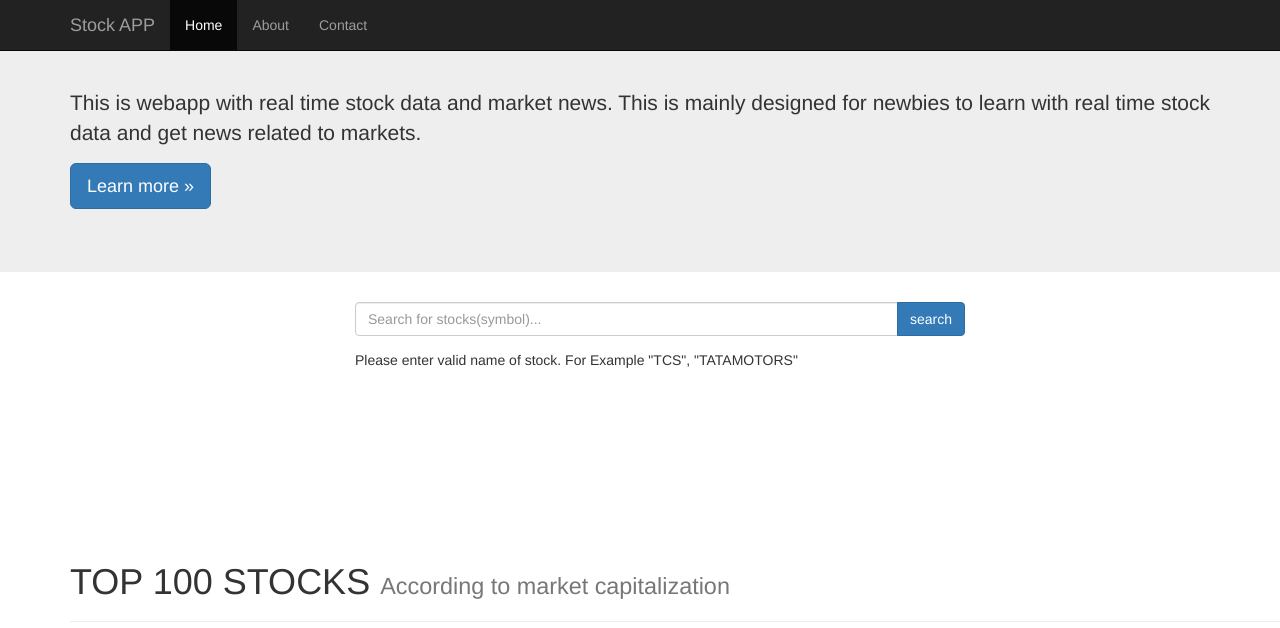
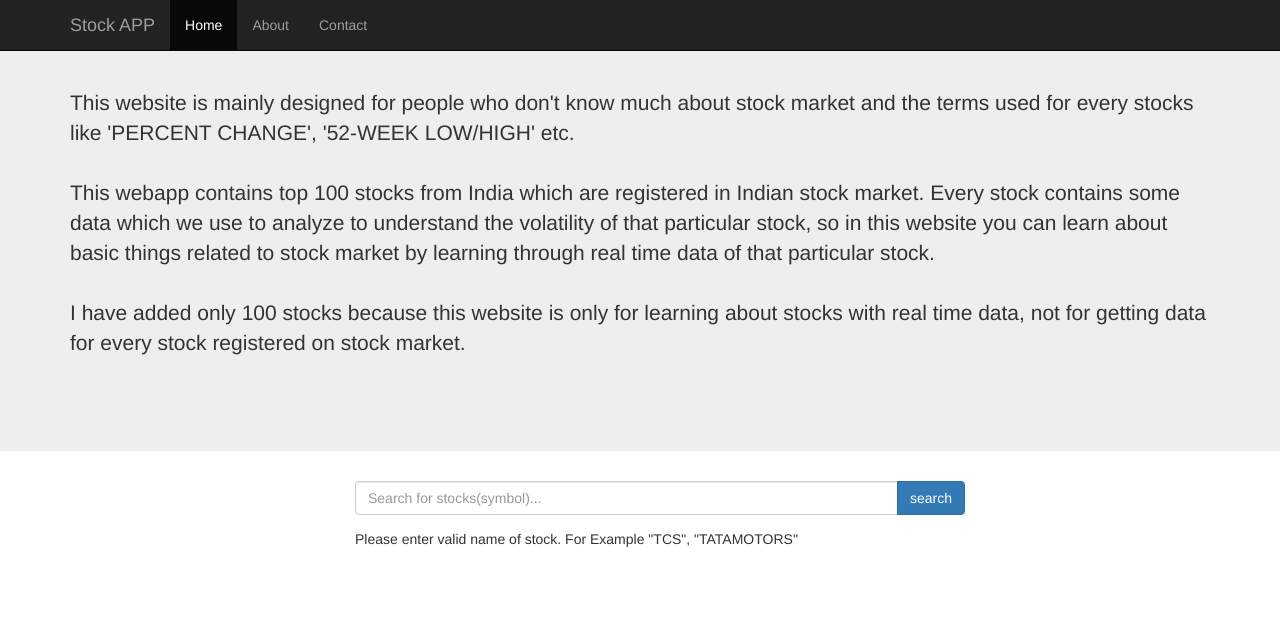
Before and after one commit to mukeshthawani/markets, a Django app: page /stocks/ in a window 1280 px wide; the page is wider, and only the part inside the window is pictured. Shown: the top 628 px of that part. Run offline with Django 3.2, Linux system fonts and the light colour scheme; data comes from the database, SQL or seed files in the repository; some libraries are stand-ins or nearby versions.

Commit message:
Added description

```diff
--- a/stocks/templates/stocks/search.html
+++ b/stocks/templates/stocks/search.html
@@ -58,8 +58,13 @@ html lang="en"><head>
     <div class="jumbotron">
         <div class="container">
             <h1></h1>
-            <p>This is webapp with real time stock data and market news. This is mainly designed for newbies to learn with real time stock data and get news related to markets.</p>
-            <p><a class="btn btn-primary btn-lg" href="#" role="button">Learn more »</a></p>
+            <p>This website is mainly designed for people who don't know much about stock market and the terms used for every stocks like 'PERCENT CHANGE', '52-WEEK LOW/HIGH' etc. <br> <br> This webapp contains top 100 stocks from India which are registered in Indian stock market.
+
+
+             Every stock contains some data which we use to analyze to understand the volatility of that particular stock, so in this website you can learn about basic things related to stock market by learning through real time data of that particular stock.<br> <br>
+
+
+             I have added only 100 stocks because this website is only for learning about stocks with real time data, not for getting data for every stock registered on stock market. <br> <br></p>
         </div>
     </div>
 
```
